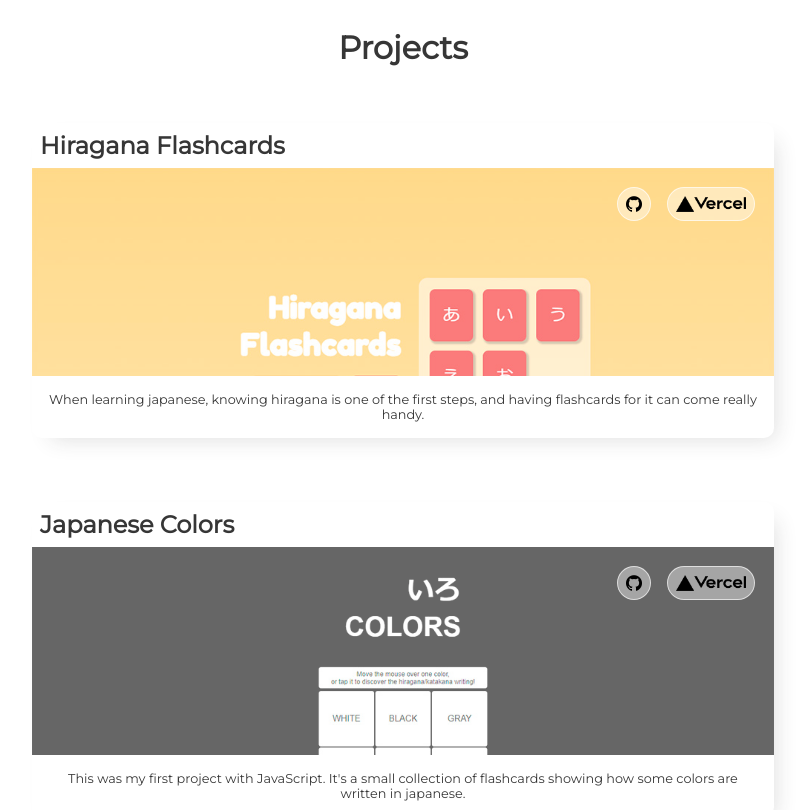
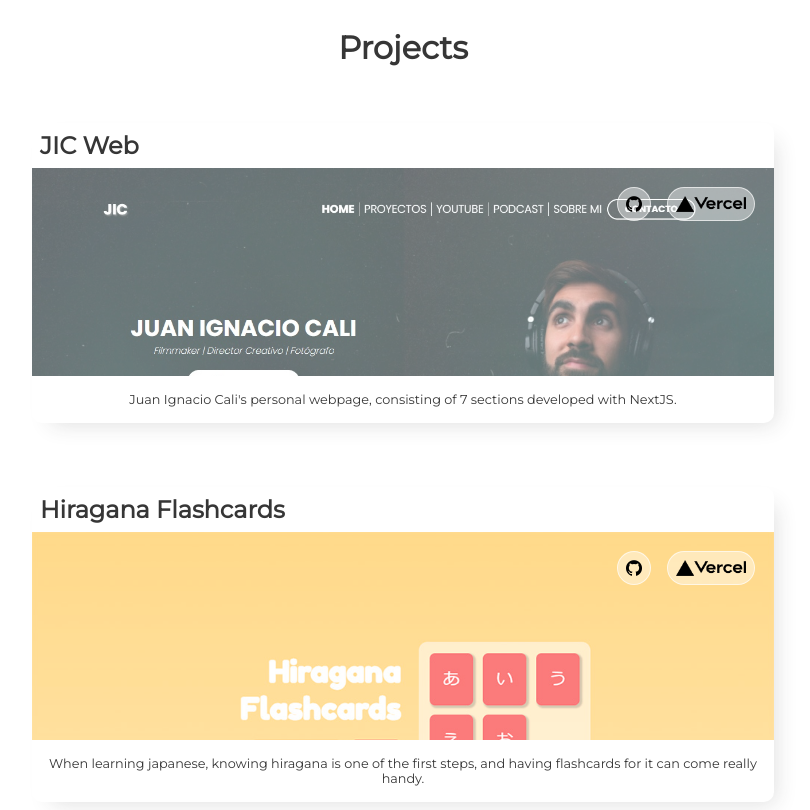
Before and after one commit to julietamullen/portfolio, a React (Create React App) app: page / in a window 1280 px wide. Shown: the part 1100-1910 px from the top of the page, without its empty margins (237-1047 px from the left). Built offline with nearby package versions, Linux system fonts and the light colour scheme.

Commit message:
Add project JIC

```diff
--- a/src/components/Projects.js
+++ b/src/components/Projects.js
@@ -5,10 +5,18 @@ import rps from "../assets/rps.jpg"
 import alchimia from "../assets/alchimia.jpg"
 import challenge from "../assets/challenge.jpg"
 import todo from "../assets/todo.jpg"
+import jic from "../assets/jic.jpg"
 
 const Projects = () => {
 
     const projects = [
+        {
+            title: "JIC Web",
+            description: "Juan Ignacio Cali's personal webpage, consisting of 7 sections developed with NextJS.",
+            github: "https://github.com/julietamullen/jic",
+            vercel: "https://www.juanignaciocali.com",
+            img: jic,
+        },
         {
             title: "Hiragana Flashcards",
             description: "When learning japanese, knowing hiragana is one of the first steps, and having flashcards for it can come really handy.",
```
Also changed, not shown: src/assets/jic.jpg (added).
